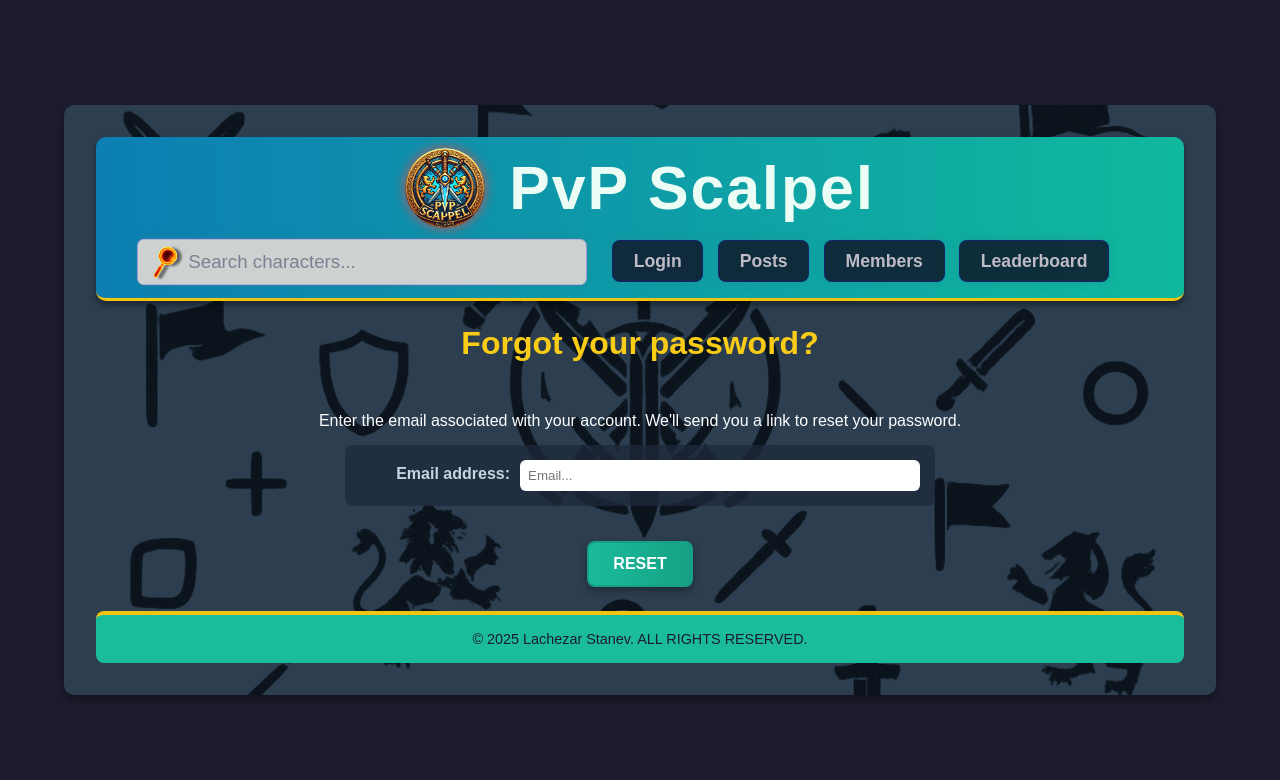
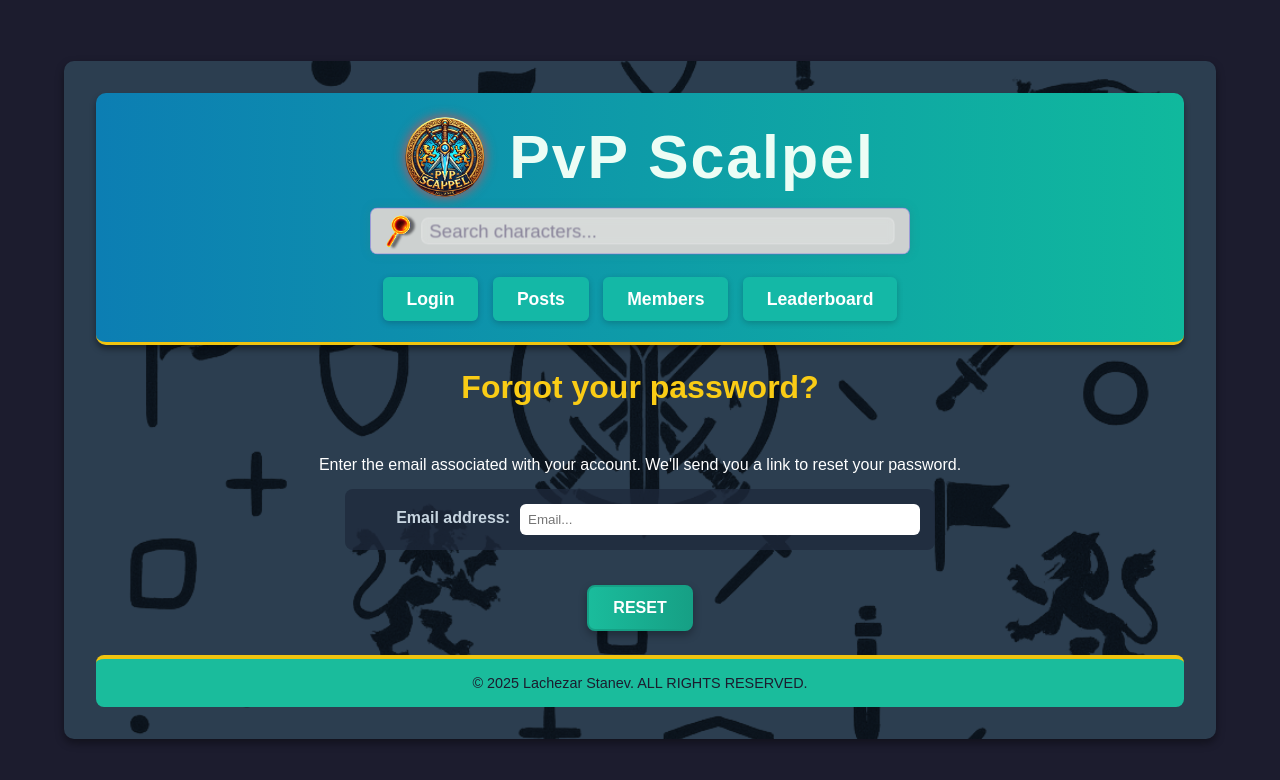
Before and after one commit to lStanev00/PvP-Scalpel-FrontEnd, a React (Vite) app: page /reset/password in a window 1280 px wide. Shown: the top 780 px of the page. Built offline with nearby package versions, Linux system fonts and the light colour scheme; no server answers.

Commit message:
css layout changes

```diff
--- a/src/Styles/modular/Header.module.css
+++ b/src/Styles/modular/Header.module.css
@@ -2,24 +2,25 @@
     /* background: linear-gradient(50deg, #0f172a, #0ea5e9, #162342); */
     background: linear-gradient(90deg, #0c7eb3, #10b99d);
     border-radius: 10px;
-    padding: 0.7rem 1rem;
+    padding: 1.5rem 1rem;
     width: 100%;
     display: flex;
     flex-direction: column;
     border-bottom: 3px solid #f1c40f;
     gap: 0.5rem;
     box-shadow: 0 4px 6px rgba(0, 0, 0, 0.4);
-
+    padding-bottom: 2rem;
 }
 
 .navbar {
     position: relative;
     display: flex;
-    flex-direction: row;
+    flex-direction: column;
     align-items: center;
     z-index: 10;
     width: 100%;
     align-items: center;
+    gap: 2rem;
     /* background: linear-gradient(90deg, #0c7eb3, #10b99d); */
 
 }
@@ -33,19 +34,16 @@
     justify-content: flex-end;
 
 }
-.nav-links li a {
-    background: rgba(15, 23, 42, 0.85);
-    /* background: linear-gradient(145deg, #0f172a, #0ea5e9); */
-    padding: 0.6rem 1.3rem;
-    border-radius: 8px;
-    color: #bebbc5;
-    font-weight: 600;
+.nav-links a {
+    background: #14b8a6;
+    padding: .75rem 1.5rem;
+    border-radius: 6px;
+    text-decoration: none;
+    color: #fff;
+    font-weight: 700;
+    transition: background .3s ease;
+    box-shadow: 0 2px 6px #0003;
     font-size: 1.1rem;
-    text-decoration: none;
-    box-shadow: 1px 2px 6px rgb(0, 0, 0);
-    border: 1px solid rgba(29, 14, 233, 0.3);
-    transition: all 0.25s ease-in-out;
-    animation: pulseGlow 8s infinite;
 }
 
 .nav-links li a:hover {
--- a/src/Styles/modular/SearchBar.module.css
+++ b/src/Styles/modular/SearchBar.module.css
@@ -3,10 +3,11 @@
     justify-content: center;
     align-items: center;
     padding: 0.3rem 0.3rem;
+    padding-right: 1rem;
     background: #cdd1d0;
     box-shadow: 0 2px 6px rgba(0, 0, 0, 0.3);
     width: 100%;
-    max-width: 500px;
+    max-width: 600px;
     margin: 0;
     position: relative;
     border: 1px solid rgba(29, 14, 233, 0.3);
@@ -46,6 +47,14 @@
     background: rgba(30, 41, 59, 0);
     color: #000000;
     height: 30px;
+    backdrop-filter: blur(4px);
+    background: rgba(255, 255, 255, 0.2);
+    border: 1px solid rgba(255, 255, 255, 0.3);
+    padding: 0.5rem;
+}
+
+input:focus {
+    background-color: #f0f0f0;
 }
 
 .input::placeholder {
```
